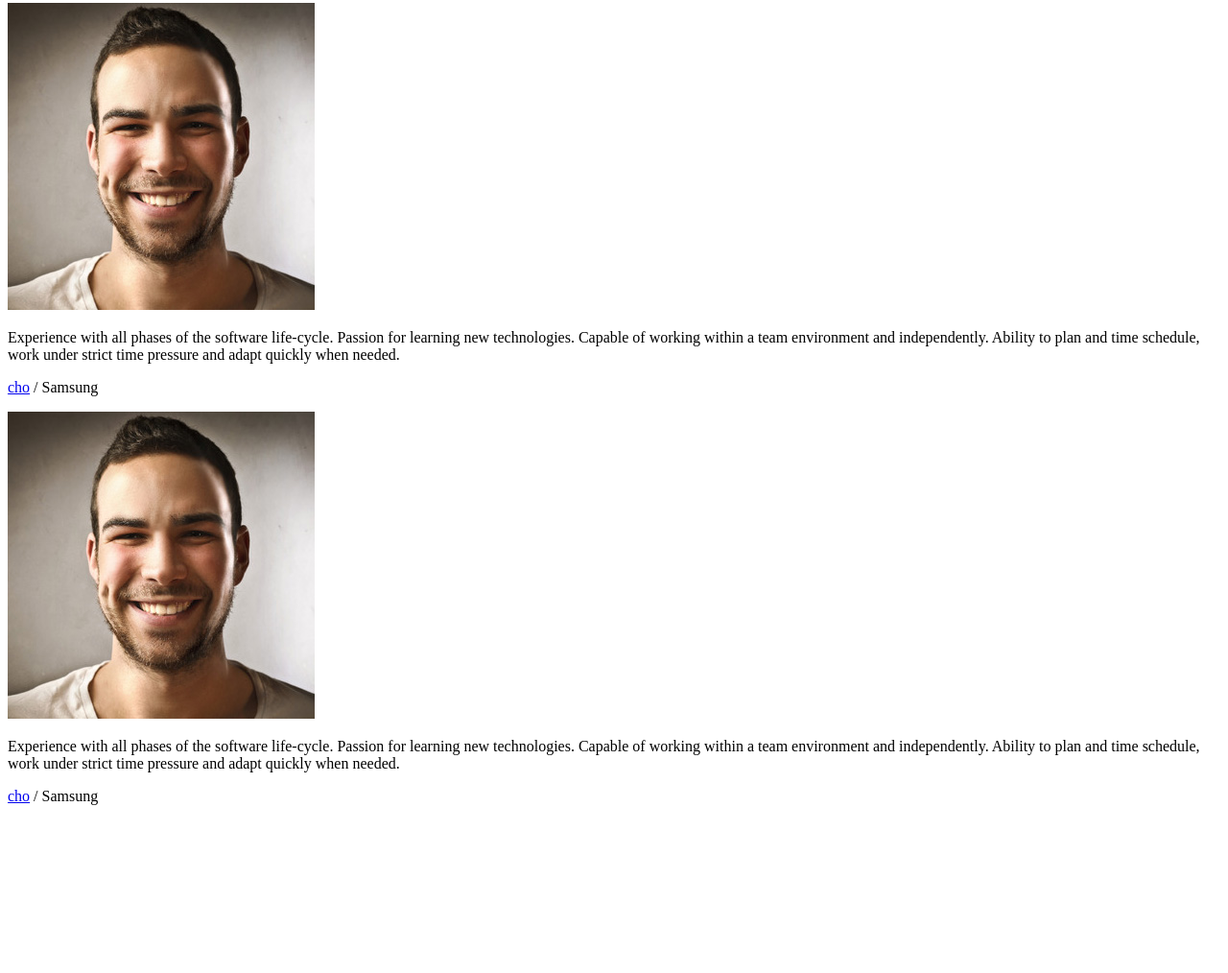
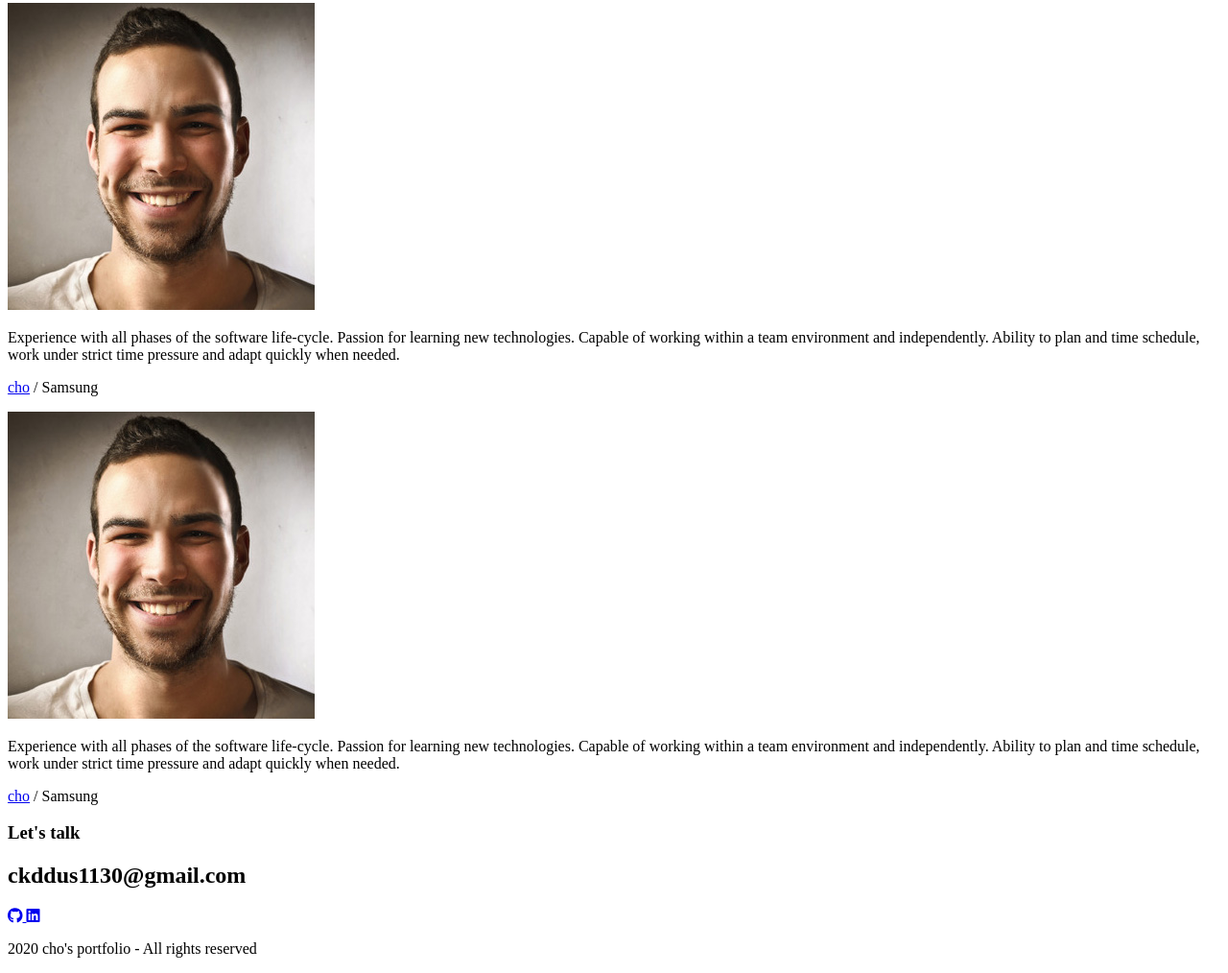
Before and after one commit to ckddus1130/portfolio, a plain HTML site: page index.html in a window 1280 px wide. Shown: the part 5736-6750 px from the top of the page at 96% size. Before the commit the page ends 6591 px from the top, so only its background shows below. Drawn offline with Linux system fonts and the light colour scheme.

Commit message:
HTML: Contact

```diff
--- a/index.html
+++ b/index.html
@@ -266,7 +266,21 @@
     </div>
   </section>
   <!-- Contact -->
-  <section id="Contact"></section>
+  <section id="Contact">
+    <h3 class="contact__title">Let's talk</h3>
+    <h2 class="contact__email">ckddus1130@gmail.com</h2>
+    <div class="contact__links">
+      <a href="https://github.com/ckddus1130/" target="_blank">
+        <i class="fab fa-github"></i>
+      </a>
+      <a href="#" target="_blank">
+        <i class="fab fa-linkedin"></i>
+      </a>
+    </div>
+    <p class="contact__rights">
+      2020 cho's portfolio - All rights reserved
+    </p>
+  </section>
 
 </body>
 </html>
```
